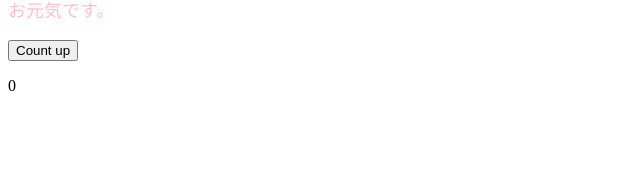
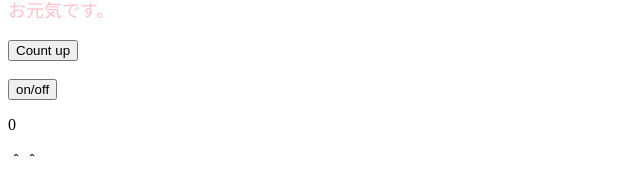
Before and after one commit to nobitanha/React, a React (Create React App) app: page / in a window 1280 px wide. Shown: the part 137-332 px from the top of the page, without its empty margins (0-640 px from the left). Built offline with nearby package versions, Linux system fonts and the light colour scheme.

Commit message:
ReRendering & export method

```diff
--- a/src/App.js
+++ b/src/App.js
@@ -1,11 +1,34 @@
-import React, { useState } from "react";
-import ColorfulMessage from "./components/ColorfulMessage";
+import React, { useEffect, useState } from "react";
+//1-import ColorfulMessage from "./components/ColorfulMessage";
+import { ColorfulMessage } from "./components/ColorfulMessage";
 
 const App = () => {
+  console.log("さいしょ");
   const onClickButton = () => {
     setNum1(num + 1);
   };
-  const [num, setNum1] = useState(0);
+
+  const onClickSwitchShowFlag = () => {
+    setFaceShowFlag(!faceShowFlag);
+  };
+  const [num, setNum1] = useState(0); // default value = 0
+  const [faceShowFlag, setFaceShowFlag] = useState(true); // default value = true
+
+  // only the parameters on the list is changed, useEffect block is executed
+  useEffect(() => {
+    console.log("useEffect");
+    if (num > 0) {
+      if (num % 3 === 0) {
+        // setFaceShowFlag(true); // error because rerendering too many times because of change state of the 'faceShowFlag' variable
+        faceShowFlag || setFaceShowFlag(true);
+      } else {
+        //setFaceShowFlag(false);
+        faceShowFlag && setFaceShowFlag(false);
+      }
+    }
+    // eslint-disable-next-line react-hooks/exhaustive-deps
+  }, [num]);
+
   return (
     <React.Fragment>
       <h1 style={{ color: "red" }}>こんにちは！ </h1>
@@ -13,7 +36,11 @@
       <ColorfulMessage color="pink" message="お元気です。" />
 
       <button onClick={onClickButton}>Count up</button>
+      <br />
+      <br />
+      <button onClick={onClickSwitchShowFlag}> on/off </button>
       <p> {num} </p>
+      {faceShowFlag && <p>＾＾ </p>}
     </React.Fragment>
   );
 };
--- a/src/components/ColorfulMessage.jsx
+++ b/src/components/ColorfulMessage.jsx
@@ -1,6 +1,7 @@
 import React from "react";
 
-const ColorfulMessage = (props) => {
+// 1-const ColorfulMessage = (props) => {
+export const ColorfulMessage = (props) => {
   const contentStyle = {
     color: props.color,
     fontSize: "18px"
@@ -10,4 +11,4 @@
   else return <p style={contentStyle}>{props.message}</p>;
 };
 
-export default ColorfulMessage;
+// 1-export default ColorfulMessage;
```
